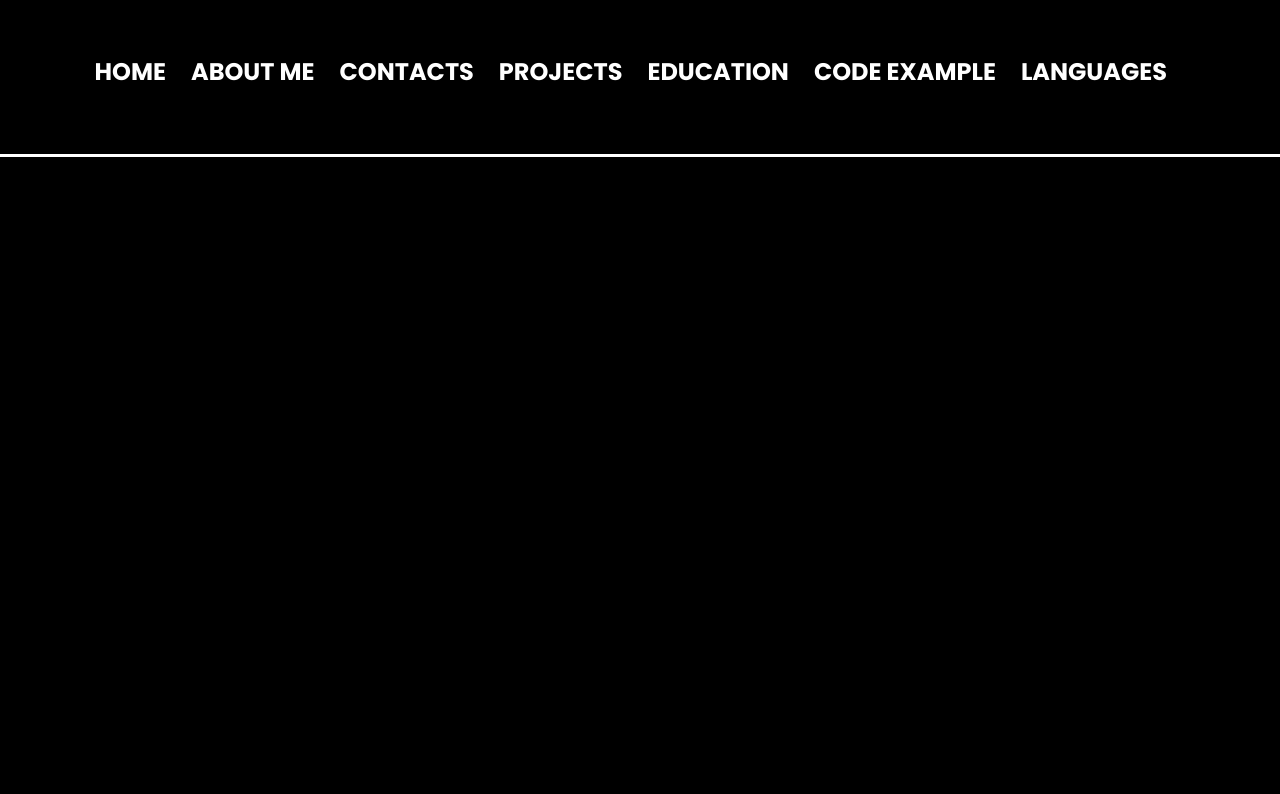
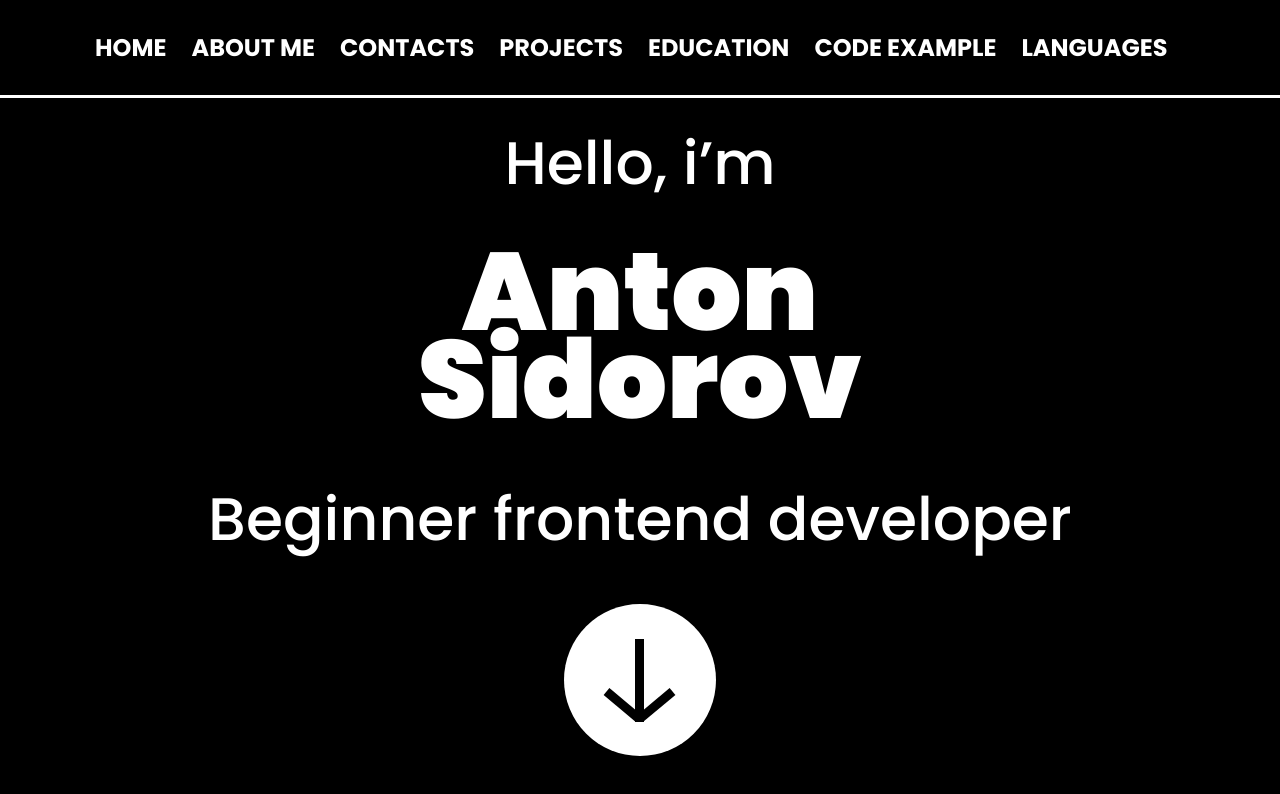
Before and after one commit to destorz11/rsschool-cv, a plain HTML site: page index.html in a window 1280 px wide. Drawn offline with Linux system fonts and the light colour scheme.

Commit message:
feat: add introduce html and css layout

```diff
--- a/index.html
+++ b/index.html
@@ -15,7 +15,7 @@
             <nav class="page-header__navigation">
                 <ul class="page-header__list nav-list">
                     <li class="nav-list__item">
-                        <a href="#" class="nav-list__link">Home</a>
+                        <a href="#home" class="nav-list__link">Home</a>
                     </li>
                     <li class="nav-list__item">
                         <a href="#" class="nav-list__link">About me</a>
@@ -39,5 +39,17 @@
             </nav>
         </div>
     </header>
+    <main class="page-main">
+        <div class="page-main__wrapper">
+            <h1 class="page-main__title visually-hidden">My HTML cv site</h1>
+            <section id="home" class="introduce">
+                <h2 class="introduce__title visually-hidden">Introduce section</h2>
+                <p class="introduce__text">Hello, i’m</p>
+                <p class="introduce__subtext">Anton <br> Sidorov</p>
+                <p class="introduce__text">Beginner frontend developer</p>
+                <a href="#about" class="introduce__link"><span></span></a>
+            </section>
+        </div>
+    </main>
 </body>
 </html>
--- a/style.css
+++ b/style.css
@@ -1,5 +1,19 @@
-*,*::before,*::after {
-    box-sizing:border-box;
+*,
+*::before,
+*::after {
+    box-sizing: border-box;
+}
+.visually-hidden {
+    position: absolute;
+    width: 1px;
+    height: 1px;
+    margin: -1px;
+    border: 0;
+    padding: 0;
+    white-space: nowrap;
+    clip-path: inset(100%);
+    clip: rect(0 0 0 0);
+    overflow: hidden;
 }
 body {
     margin: 0;
@@ -10,29 +24,40 @@ body {
     font-weight: 400;
     font-style: normal;
 }
+p {
+    margin: 0;
+}
+h1,
+h2,
+h3,
+h4,
+h5,
+h6 {
+    margin: 0;
+}
 .page-header__wrapper {
-    max-width: 1121px;
+    max-width: 1120px;
     margin: 0 auto;
 }
-.page-header{
-    padding-top: 54px;
+.page-header {
+    padding-top: 30px;
 }
 .nav-list {
-    max-width: 1121px;
+    max-width: 1120px;
     padding: 0 15px;
-    margin:0;
+    margin: 0;
     display: flex;
     flex-wrap: wrap;
 }
-.nav-list__item{
+.nav-list__item {
     list-style-type: none;
     margin-right: 25px;
 }
-.nav-list__item:last-child{
+.nav-list__item:last-child {
     margin-right: 0;
 }
-.nav-list__link{
-    color:#fff;
+.nav-list__link {
+    color: #fff;
     font-size: 24px;
     text-transform: uppercase;
     text-decoration: none;
@@ -40,12 +65,74 @@ body {
     font-weight: 700;
     font-style: normal;
 }
-.page-header::after{
+.page-header::after {
     content: "";
     display: block;
     width: 100%;
     position: relative;
-    top: 65px;
+    top: 30px;
     height: 3px;
     background-color: #fff;
+    margin-bottom: 50px;
 }
+.page-main__wrapper {
+    max-width: 1090px;
+    margin: 0 auto;
+}
+.introduce__text {
+    text-align: center;
+    color: #fff;
+    font-family: "Poppins", sans-serif;
+    font-size: 60px;
+    font-weight: 500;
+    margin-bottom: 40px;
+}
+.introduce__subtext {
+    text-align: center;
+    color: #fff;
+    font-family: "Poppins", sans-serif;
+    font-size: 110px;
+    line-height: 80%;
+    font-weight: 900;
+    margin-bottom: 50px;
+}
+.introduce__link{
+    display: block;
+    position: relative;
+    margin: 0 auto;
+    width: 152px;
+    height: 152px;
+    background-color: #fff;
+    border-radius: 50%;
+}
+.introduce__link span {
+    display: block;
+    width: 9px;
+    height: 83px;
+    background-color: black;
+    position: absolute;
+    top: 35px;
+    left: 71px;
+}
+.introduce__link span::before {
+    content: '';
+    display: block;
+    width: 9.1px;
+    height: 41.81px;
+    background-color: black;
+    position: absolute;
+    top: 45px;
+    left: -17px;
+    transform: rotate(-50deg);
+}
+.introduce__link span::after {
+    content: '';
+    display: block;
+    width: 9.1px;
+    height: 41.81px;
+    background-color: black;
+    position: absolute;
+    top: 45px;
+    left: 17px;
+    transform: rotate(50deg);
+}
```
